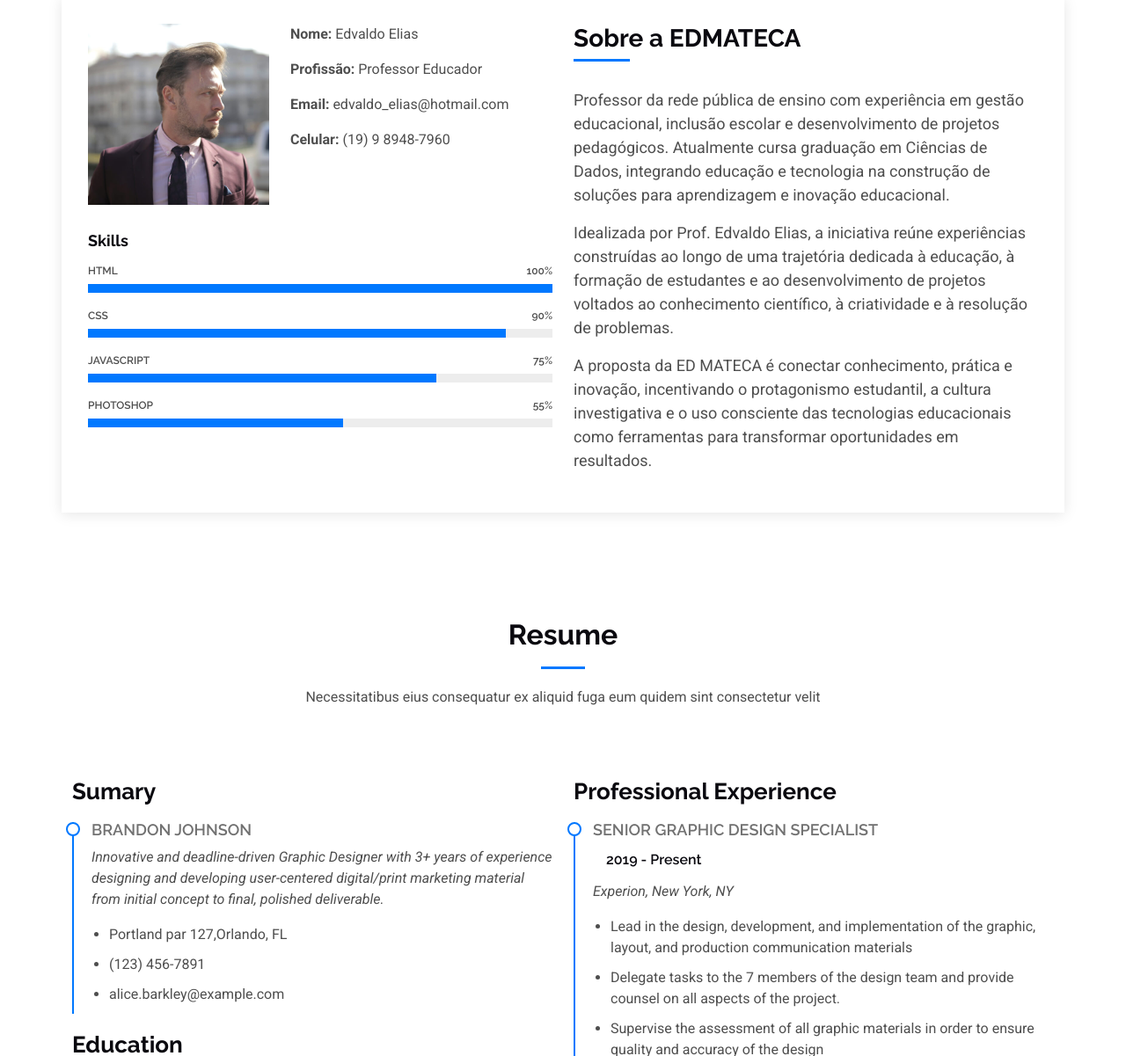
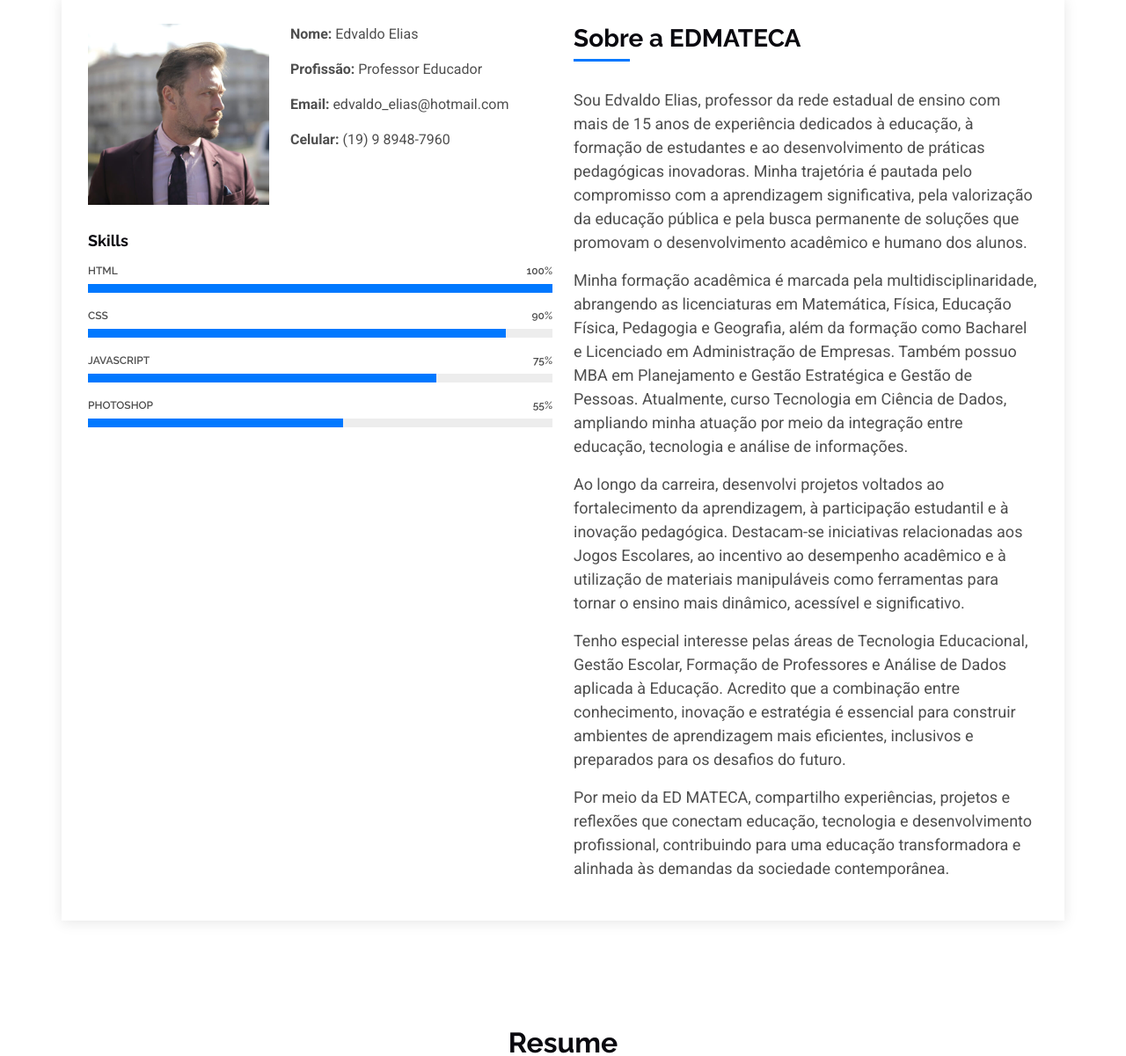
Before and after one commit to Edmateca/edmateca, a plain HTML site: page index.html in a window 1280 px wide. Shown: the part 864-2065 px from the top of the page at 88% size. Drawn offline with Linux system fonts and the light colour scheme.

Commit message:
Update index.html

```diff
--- a/index.html
+++ b/index.html
@@ -152,14 +152,15 @@
             <div class="about-me">
               <h4>Sobre a EDMATECA</h4>
               <p>
-Professor da rede pública de ensino com experiência em gestão educacional, inclusão escolar e desenvolvimento de projetos pedagógicos. Atualmente cursa graduação em Ciências de Dados, integrando educação e tecnologia na construção de soluções para aprendizagem e inovação educacional.</p>
-
+Sou Edvaldo Elias, professor da rede estadual de ensino com mais de 15 anos de experiência dedicados à educação, à formação de estudantes e ao desenvolvimento de práticas pedagógicas inovadoras. Minha trajetória é pautada pelo compromisso com a aprendizagem significativa, pela valorização da educação pública e pela busca permanente de soluções que promovam o desenvolvimento acadêmico e humano dos alunos.
 <p>
-Idealizada por Prof. Edvaldo Elias, a iniciativa reúne experiências construídas ao longo de uma trajetória dedicada à educação, à formação de estudantes e ao desenvolvimento de projetos voltados ao conhecimento científico, à criatividade e à resolução de problemas.
-</p>
-
+Minha formação acadêmica é marcada pela multidisciplinaridade, abrangendo as licenciaturas em Matemática, Física, Educação Física, Pedagogia e Geografia, além da formação como Bacharel e Licenciado em Administração de Empresas. Também possuo MBA em Planejamento e Gestão Estratégica e Gestão de Pessoas. Atualmente, curso Tecnologia em Ciência de Dados, ampliando minha atuação por meio da integração entre educação, tecnologia e análise de informações.</p>
 <p>
-A proposta da ED MATECA é conectar conhecimento, prática e inovação, incentivando o protagonismo estudantil, a cultura investigativa e o uso consciente das tecnologias educacionais como ferramentas para transformar oportunidades em resultados.
+Ao longo da carreira, desenvolvi projetos voltados ao fortalecimento da aprendizagem, à participação estudantil e à inovação pedagógica. Destacam-se iniciativas relacionadas aos Jogos Escolares, ao incentivo ao desempenho acadêmico e à utilização de materiais manipuláveis como ferramentas para tornar o ensino mais dinâmico, acessível e significativo.
+<p>
+Tenho especial interesse pelas áreas de Tecnologia Educacional, Gestão Escolar, Formação de Professores e Análise de Dados aplicada à Educação. Acredito que a combinação entre conhecimento, inovação e estratégia é essencial para construir ambientes de aprendizagem mais eficientes, inclusivos e preparados para os desafios do futuro.
+<p>
+Por meio da ED MATECA, compartilho experiências, projetos e reflexões que conectam educação, tecnologia e desenvolvimento profissional, contribuindo para uma educação transformadora e alinhada às demandas da sociedade contemporânea.
 </p>
             </div>
           </div>
```
